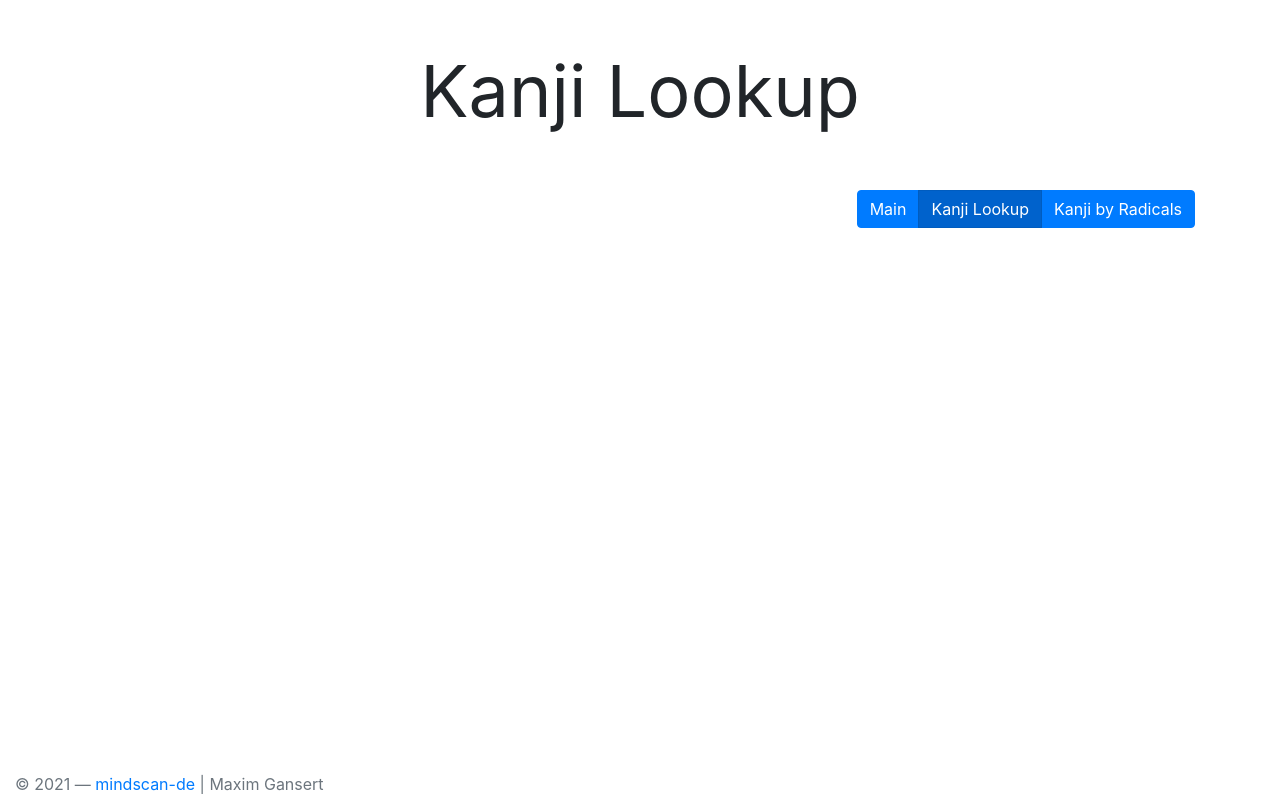
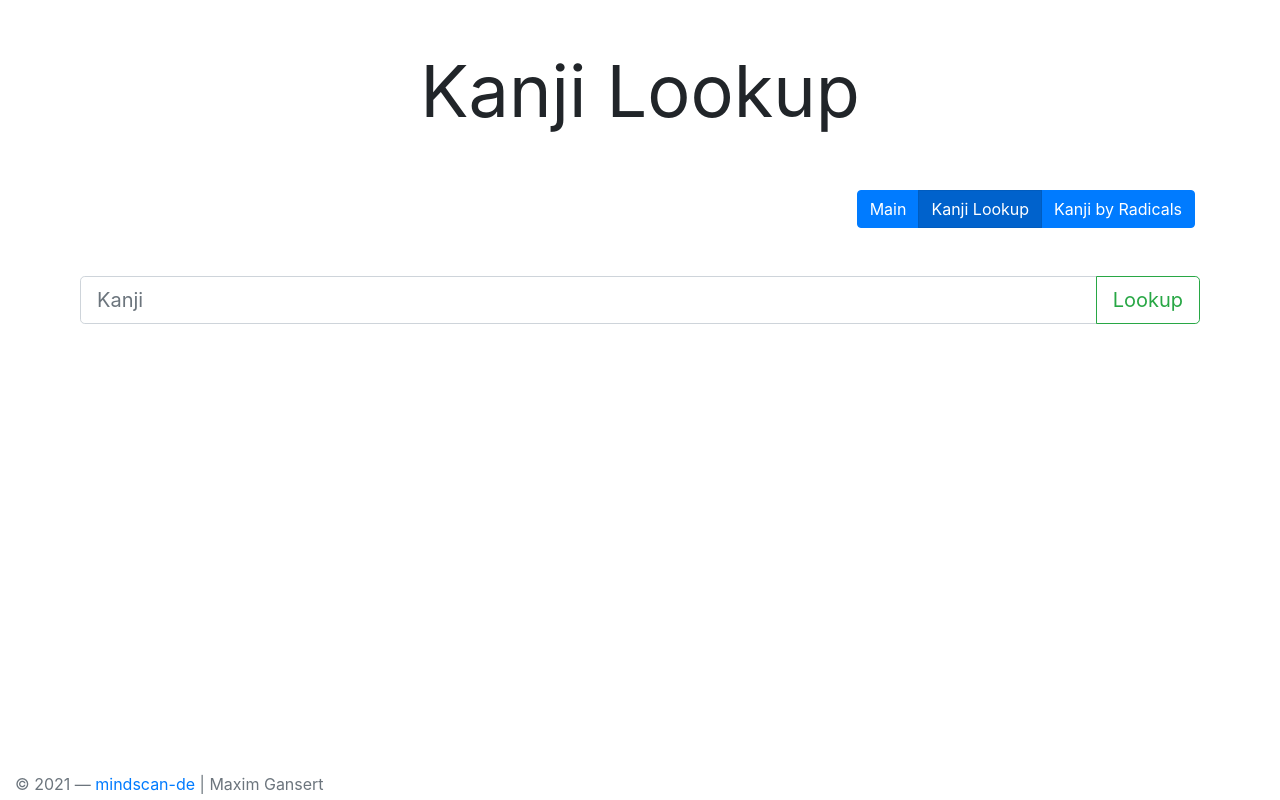
Before and after one commit to mindscan-de/OrangeMoon-Frontend, an Angular app: page /kanjilookup in a window 1280 px wide. Built offline with nearby package versions, Linux system fonts and the light colour scheme.

Commit message:
subscribe to query string - route to query parameter

```diff
--- a/src/app/app.module.ts
+++ b/src/app/app.module.ts
@@ -1,6 +1,7 @@
 import { BrowserModule } from '@angular/platform-browser';
 import { NgModule } from '@angular/core';
 import { HttpClientModule } from '@angular/common/http';
+import { FormsModule } from '@angular/forms';
 
 import { AppRoutingModule } from './app-routing.module';
 import { AppComponent } from './app.component';
@@ -22,6 +23,7 @@ import { KanjiLookupComponent } from './kanji-lookup/kanji-lookup.component';
   ],
   imports: [
     BrowserModule,
+	FormsModule,
 	HttpClientModule,
     AppRoutingModule,
     BrowserAnimationsModule
--- a/src/app/kanji-lookup/kanji-lookup.component.html
+++ b/src/app/kanji-lookup/kanji-lookup.component.html
@@ -7,4 +7,20 @@
 
 	<app-main-navigation></app-main-navigation>
 
+	<div class="row">
+		<div class="col-sm my-5">
+			<form (ngSubmit)="onSubmit()">
+			<div class="form-row">
+				<div class="input-group mb-3">
+					<input type="text" class="form-control form-control-lg" [(ngModel)]="currentKanjiQueryString" placeholder="Kanji"  name="q" >
+					<div class="input-group-append">
+						<button class="btn btn-outline-success btn-lg" type="submit" ><span>Lookup</span></button>
+					</div>
+				</div>
+			</div>
+			</form>
+		</div>
+	</div>
+
+
 </div>
--- a/src/app/kanji-lookup/kanji-lookup.component.ts
+++ b/src/app/kanji-lookup/kanji-lookup.component.ts
@@ -1,4 +1,5 @@
 import { Component, OnInit } from '@angular/core';
+import { ActivatedRoute, Router, Params} from '@angular/router';
 
 @Component({
   selector: 'app-kanji-lookup',
@@ -7,9 +8,29 @@ import { Component, OnInit } from '@angular/core';
 })
 export class KanjiLookupComponent implements OnInit {
 
-  constructor() { }
+	public currentKanjiQueryString: String="test";
 
-  ngOnInit(): void {
-  }
+	constructor(private activatedRoute: ActivatedRoute, private router: Router) {
+  		// subscribe to page parameters
+  		this.activatedRoute.queryParams.subscribe( pageParameters => {
+	 		this.onContentPageParametersProvided( pageParameters );
+  		});
+	}
+
+	ngOnInit(): void {
+  		this.activatedRoute.queryParams.subscribe( pageParameters => {
+	 		this.onContentPageParametersProvided( pageParameters );
+  		});
+
+	}
+
+	onContentPageParametersProvided( pageParameters ):void {
+		this.currentKanjiQueryString = this.activatedRoute.snapshot.queryParams["q"];
+	}
+
+	onSubmit():void {
+		var queryParameterQ = this.currentKanjiQueryString;
+		this.router.navigate( [ '/kanjilookup'], { queryParams:{q:queryParameterQ } });
+	}
 
 }
```
